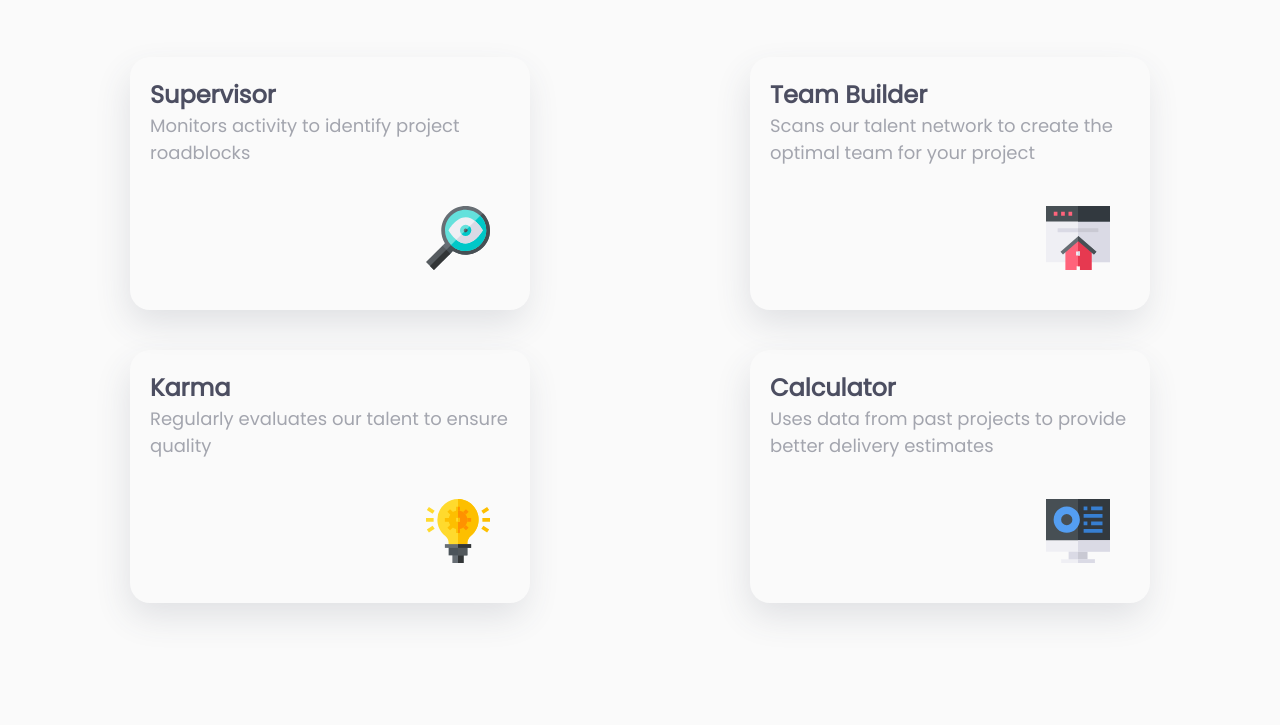
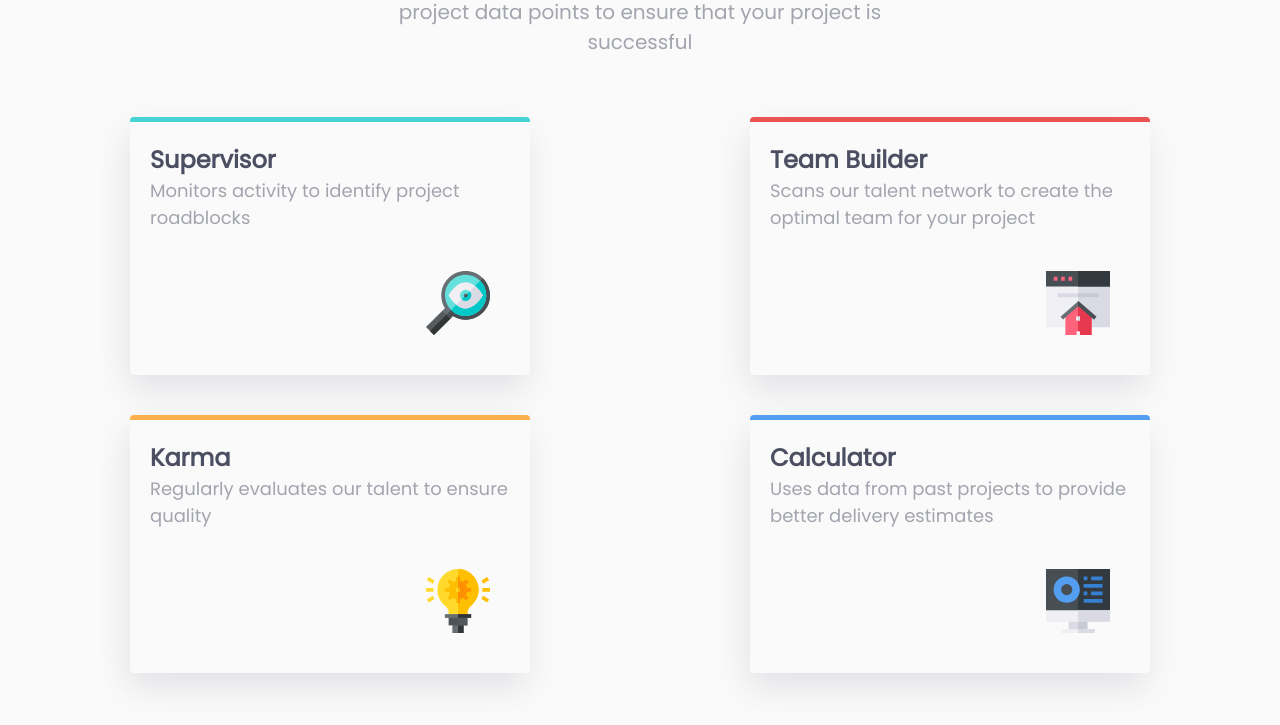
Before and after one commit to Vueko1/fourCards, a plain HTML site: page fourCard/index.html in a window 1280 px wide. Shown: the part 253-978 px from the top of the page. Before the commit the page ends 956 px from the top, so only its background shows below. Drawn offline with Linux system fonts and the light colour scheme.

Commit message:
Add files via upload

```diff
--- a/fourCard/style.css
+++ b/fourCard/style.css
@@ -42,6 +42,8 @@ h1 > span {
 
 .header p {
     font-size: 1em;
+    inline-size: 45vw;
+    margin: 0 auto;
 }
 
 span, .header p{
@@ -63,7 +65,7 @@ span, .header p{
 /* styling items */
 
 .grid-item {
-    border-radius: 1em;
+    border-radius: 0.2em;
     box-shadow: -3px 15px 35px -2px rgba(66, 68, 90, 0.14);
     padding: 1em;
     max-width: 400px;
@@ -80,6 +82,22 @@ span, .header p{
     height: 5px;
     overflow: hidden;
     background-color: blue;
+}
+
+.item-1 {
+        border-top: 5px solid hsl(180, 62%, 55%);
+}
+
+.item-2 {
+        border-top: 5px solid hsl(0, 78%, 62%);
+}
+
+.item-3 {
+        border-top: 5px solid hsl(34, 97%, 64%);
+}
+
+.item-4 {
+        border-top: 5px solid hsl(212, 86%, 64%);
 }
 
 /* main grid */
```
